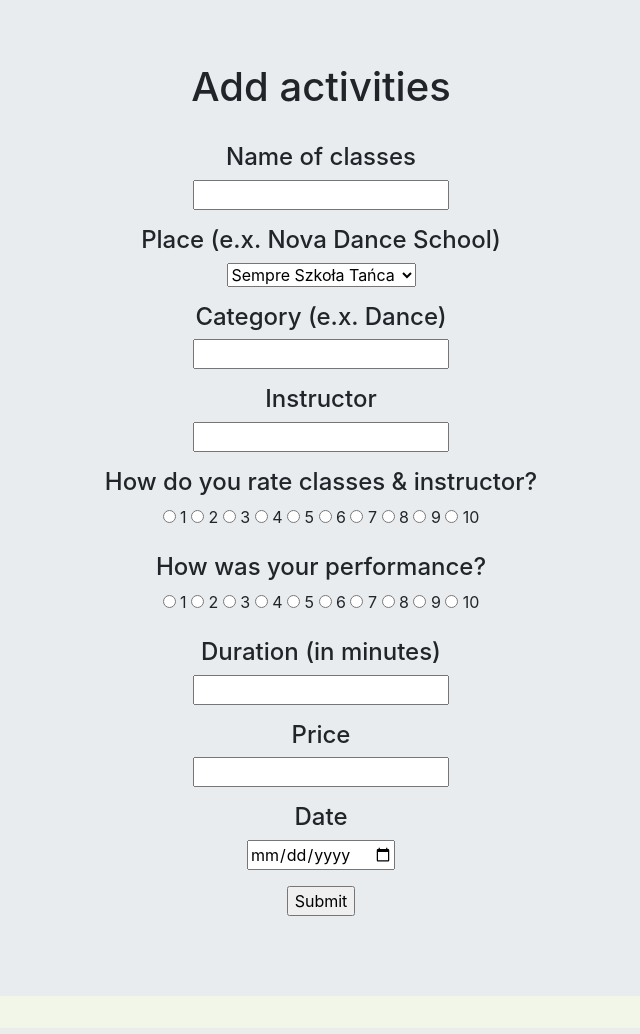
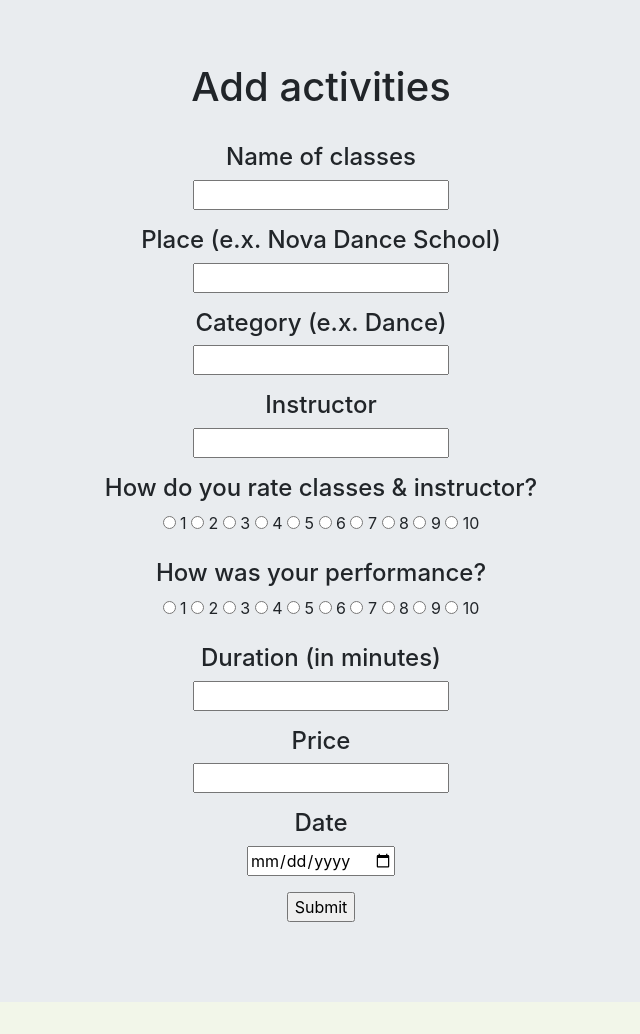
Before and after one commit to kamilaurbanczyk/multisport-statistics, a Flask app: page /activities in a window 1280 px wide. Shown: the part 81-1115 px from the top of the page, without its empty margins (319-959 px from the left). Before the commit the page ends 997 px from the top, so only its background shows below. Run offline with Flask 2, Linux system fonts and the light colour scheme; the visitor is signed in with stand-in values (Sample User, id 1); some libraries are stand-ins or nearby versions.

Commit message:
Change validators in Register and Login Forms, change input type for 'school' in activities.html
:

```diff
--- a/app.py
+++ b/app.py
@@ -17,8 +17,5 @@ session = Session()
 
 from views import *
 
-
-
-
 if __name__ == "__main__":
     app.run()
--- a/templates/activities.html
+++ b/templates/activities.html
@@ -11,14 +11,7 @@
             </div>
             <div class='form-group'>
                 <h4>Place (e.x. Nova Dance School)</h4>
-                <select name="place" form="activity_form">
-                    <option value="sempre">Sempre Szkoła Tańca</option>
-                    <option value="nova">Nova Szkoła Tańca</option>
-                    <option value="lofty">Loftodance</option>
-                    <option value="officyna">Studio Tańca Officyna</option>
-                    <option value="forum tanca">Forum Tańca</option>
-                    <option value="Termy Krakowskie">Termy Krakowskie</option>
-                </select>
+                <input type="text" name="place">
             </div>
             <div class='form-group'>
                 <h4>Category (e.x. Dance)</h4>
--- a/views.py
+++ b/views.py
@@ -27,9 +27,9 @@ class ActivityForm(Form):
 
 
 class RegisterForm(Form):
-    username = StringField('Username', [validators.Length(min=1, max=70)])
-    email = StringField('Email', [validators.Length(min=1, max=200)])
-    gender = StringField('Gender', [validators.Length(min=1, max=70)])
+    username = StringField('Username', [validators.Length(min=8, max=70)])
+    email = StringField('Email', [validators.Length(min=8, max=100)])
+    gender = StringField('Gender', [validators.Length(min=3, max=30)])
     password = PasswordField('Password', [
         validators.Length(min=8, max=50),
         validators.DataRequired(),
@@ -39,7 +39,7 @@ class RegisterForm(Form):
 
 
 class LoginForm(Form):
-    username = StringField('Username', [validators.Length(min=1, max=70)])
+    username = StringField('Username', [validators.Length(min=8, max=70)])
     password = PasswordField('Password', [
         validators.Length(min=8, max=50),
         validators.DataRequired()
```
